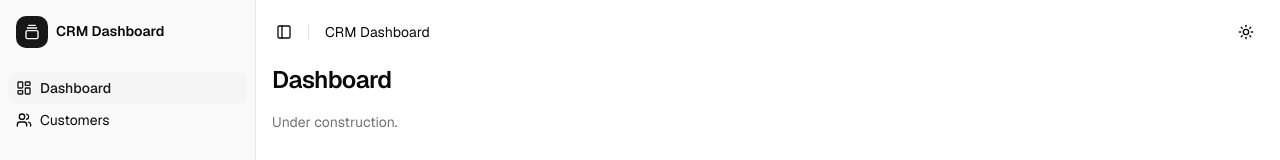
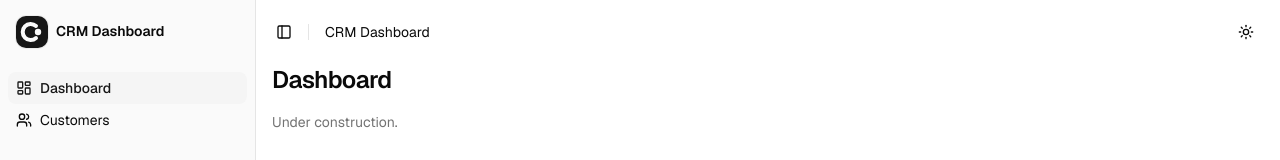
Before and after one commit to balaji-a-react/crm-dashboard, a Next.js app: page / in a window 1280 px wide. Shown: the top 160 px of the page. Built offline with nearby package versions, Linux system fonts and the light colour scheme.

Commit message:
Use app logo in sidebar header

```diff
--- /dev/null
+++ b/components/app-logo.tsx
@@ -0,0 +1,25 @@
+/**
+ * App logo -- single source of truth shared with the favicon (app/icon.svg):
+ * dark rounded tile + light "C" arc and dot. Rendered inline (not <img>) so
+ * it scales crisply anywhere without an extra request.
+ */
+export function AppLogo({ className }: { className?: string }) {
+  return (
+    <svg
+      viewBox="0 0 32 32"
+      className={className}
+      role="img"
+      aria-label="CRM Dashboard logo"
+    >
+      <rect width="32" height="32" rx="7" fill="#171717" />
+      <path
+        d="M 20 10 A 8 8 0 1 0 20 22"
+        fill="none"
+        stroke="#fafafa"
+        strokeWidth="4"
+        strokeLinecap="round"
+      />
+      <circle cx="22" cy="16" r="3.2" fill="#fafafa" />
+    </svg>
+  )
+}
--- a/components/app-sidebar.tsx
+++ b/components/app-sidebar.tsx
@@ -3,6 +3,7 @@
 import * as React from "react"
 
 import { NavMain } from "@/components/nav-main"
+import { AppLogo } from "@/components/app-logo"
 import {
   Sidebar,
   SidebarContent,
@@ -14,7 +15,6 @@ import {
   SidebarRail,
 } from "@/components/ui/sidebar"
 import {
-  GalleryVerticalEndIcon,
   LayoutDashboardIcon,
   UserIcon,
   UsersIcon,
@@ -45,9 +45,10 @@ export function AppSidebar({ ...props }: React.ComponentProps<typeof Sidebar>) {
         <SidebarMenu>
           <SidebarMenuItem>
             <SidebarMenuButton size="lg" className="pointer-events-none">
-              <div className="flex aspect-square size-8 items-center justify-center rounded-lg bg-sidebar-primary text-sidebar-primary-foreground">
-                <GalleryVerticalEndIcon className="size-4" />
-              </div>
+              {/* The logo carries its own dark tile; the ring keeps it
+                  visible against the sidebar in dark mode. size-8! overrides
+                  the menu button's blanket [&_svg]:size-4 rule. */}
+              <AppLogo className="size-8! shrink-0 rounded-lg ring-1 ring-sidebar-border/60" />
               <div className="grid flex-1 text-left text-sm leading-tight">
                 <span className="truncate font-semibold">CRM Dashboard</span>
               </div>
```
